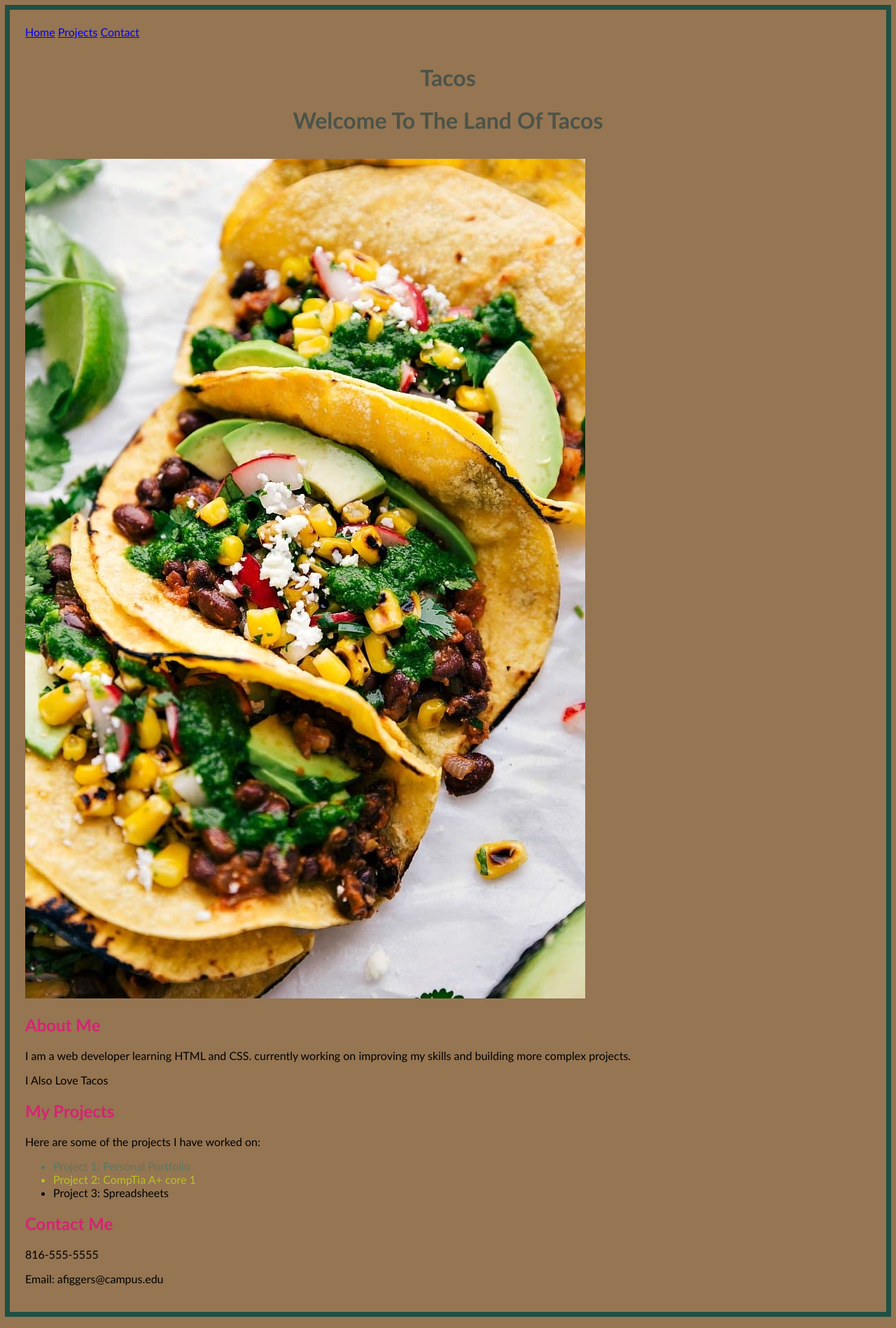
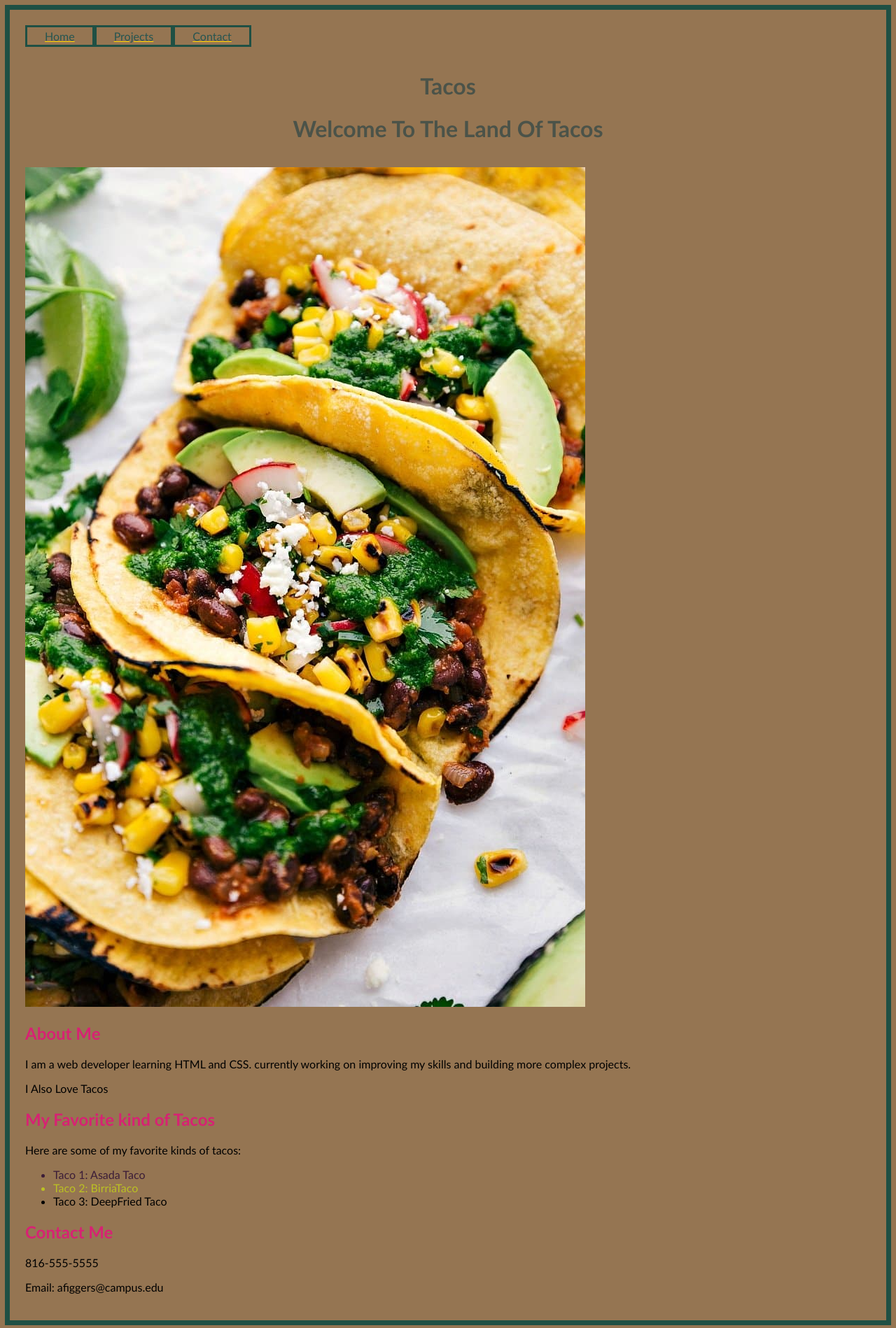
Before and after one commit to afiggers-bit/homework, a plain HTML site: page index.html in a window 1280 px wide. Shown: the whole page at 70% size. Drawn offline with Linux system fonts and the light colour scheme.

Commit message:
Refactor navigation styles for improved layout and consistency

```diff
--- a/index.html
+++ b/index.html
@@ -26,12 +26,12 @@
         </section>
 
         <section class="test">
-            <h2>My Projects</h2>
-            <p>Here are some of the projects I have worked on:</p>
+            <h2>My Favorite kind of Tacos</h2>
+            <p>Here are some of my favorite kinds of tacos:</p>
             <ul>
-                <li class="dragon">Project 1: Personal Portfolio</li>
-                <li id="gryffon">Project 2: CompTia A+ core 1</li>
-                <li class="spider">Project 3: Spreadsheets</li>
+                <li class="dragon">Taco 1: Asada Taco</li>
+                <li id="gryffon">Taco 2: BirriaTaco</li>
+                <li class="spider">Taco 3: DeepFried Taco</li>
             </ul>
         </section>
 
--- a/style.css
+++ b/style.css
@@ -1,19 +1,19 @@
-.nav {
-    background-color: #b607da;
-    overflow: hidden;
+nav {
+    display: flex;
+    flex-wrap: wrap;
+
 }
 head {
     background-color: #092f90;
     overflow: hidden;
 
 }
-.nav a {
-    float: center;
-    display: flex;
-    color: #009da8c5;
+nav a {
+    color: #054d52c5;
     text-align: center;
-    padding: 14px 14px;
+    padding: 3px 25px;
     text-decoration: gold underline;
+    border: 3px solid #034741cd;
 
 }
 
@@ -57,7 +57,7 @@ body {
 }
 
 .dragon {
-    color: #1380787b;
+    color: #200230c4;
 }
 #gryffon {
     color: #d0ea0aa7;
```
